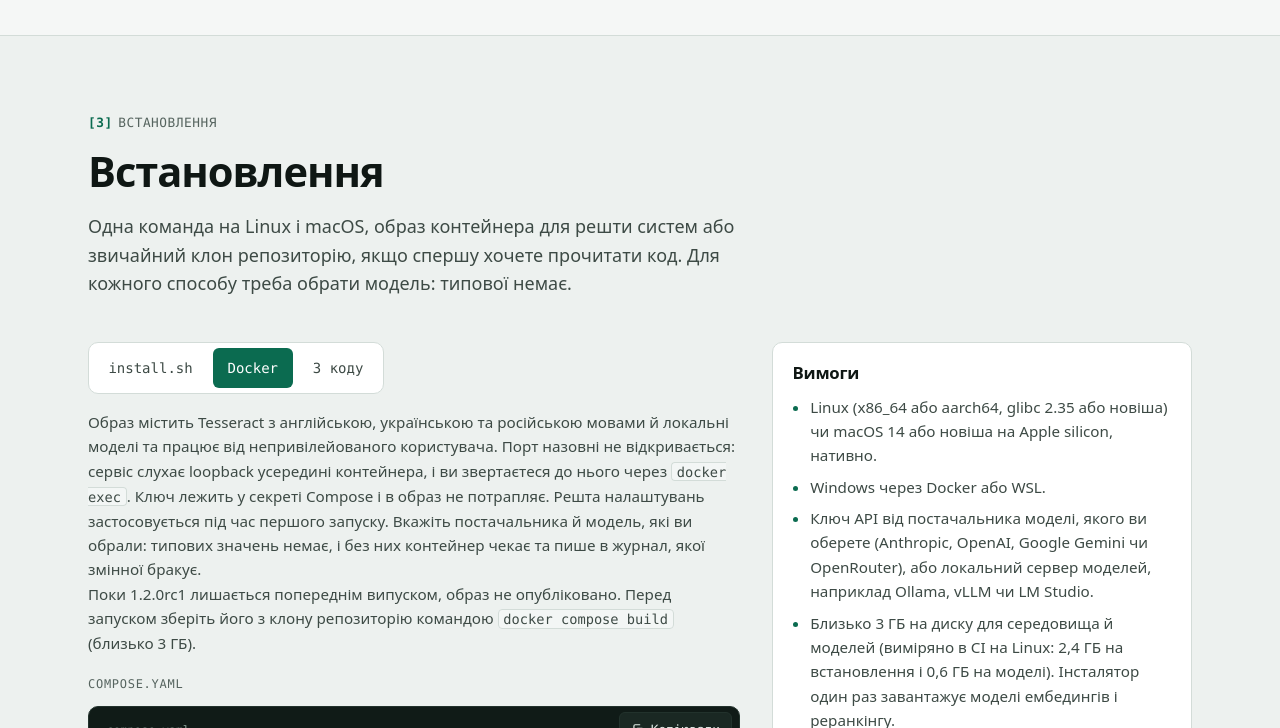
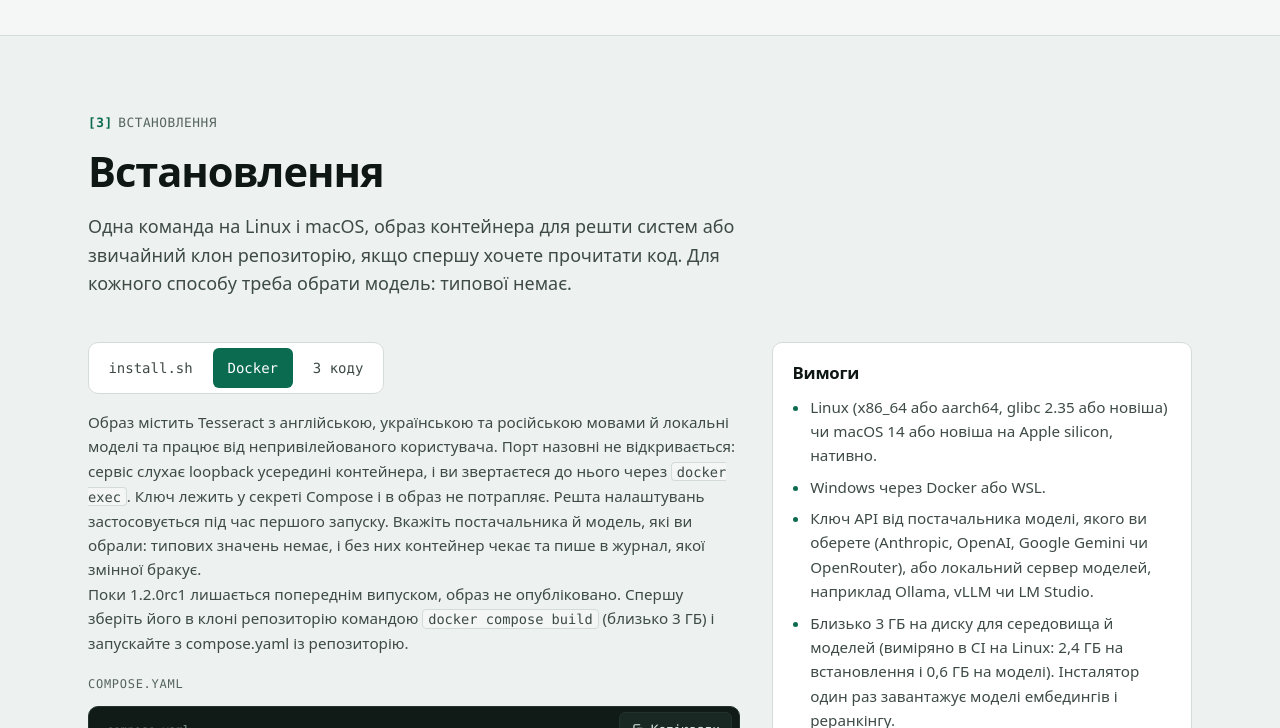
Before and after one commit to rundax/lifecontext, a plain HTML site: page site/uk/index.html in a window 1280 px wide. Both pictures are taken after a click on the tab "Docker". Shown: the part 5228-5956 px from the top of the page. Drawn offline with Linux system fonts and the light colour scheme.

Commit message:
Site: the local Docker build needs the repository's compose.yaml

```diff
--- a/site/uk/index.html
+++ b/site/uk/index.html
@@ -475,7 +475,7 @@
         <div class="panel" role="tabpanel" id="panel-docker" aria-labelledby="tab-docker">
           <h3 class="panel-title">Docker</h3>
           <p>Образ містить Tesseract з англійською, українською та російською мовами й локальні моделі та працює від непривілейованого користувача. Порт назовні не відкривається: сервіс слухає loopback усередині контейнера, і ви звертаєтеся до нього через <code>docker exec</code>. Ключ лежить у секреті Compose і в образ не потрапляє. Решта налаштувань застосовується під час першого запуску. Вкажіть постачальника й модель, які ви обрали: типових значень немає, і без них контейнер чекає та пише в журнал, якої змінної бракує.</p>
-          <p>Поки 1.2.0rc1 лишається попереднім випуском, образ не опубліковано. Перед запуском зберіть його з клону репозиторію командою <code>docker compose build</code> (близько 3 ГБ).</p>
+          <p>Поки 1.2.0rc1 лишається попереднім випуском, образ не опубліковано. Спершу зберіть його в клоні репозиторію командою <code>docker compose build</code> (близько 3 ГБ) і запускайте з compose.yaml із репозиторію.</p>
           <p class="step-label">compose.yaml</p>
           <div class="code">
             <div class="code-head"><span>compose.yaml</span><button class="copy" type="button" data-copy="code-compose" aria-label="Копіювати compose.yaml" data-done="Скопійовано" data-manual="Натисніть Ctrl+C (⌘C на Mac)" hidden><svg viewBox="0 0 24 24" fill="none" stroke="currentColor" stroke-width="2" stroke-linecap="round" stroke-linejoin="round" aria-hidden="true" focusable="false"><rect x="9" y="9" width="12" height="12" rx="2"/><path d="M5 15V5a2 2 0 0 1 2-2h8"/></svg><span data-label>Копіювати</span></button></div>
```
Also changed, not shown: site/index.html (+1 -1 lines).
